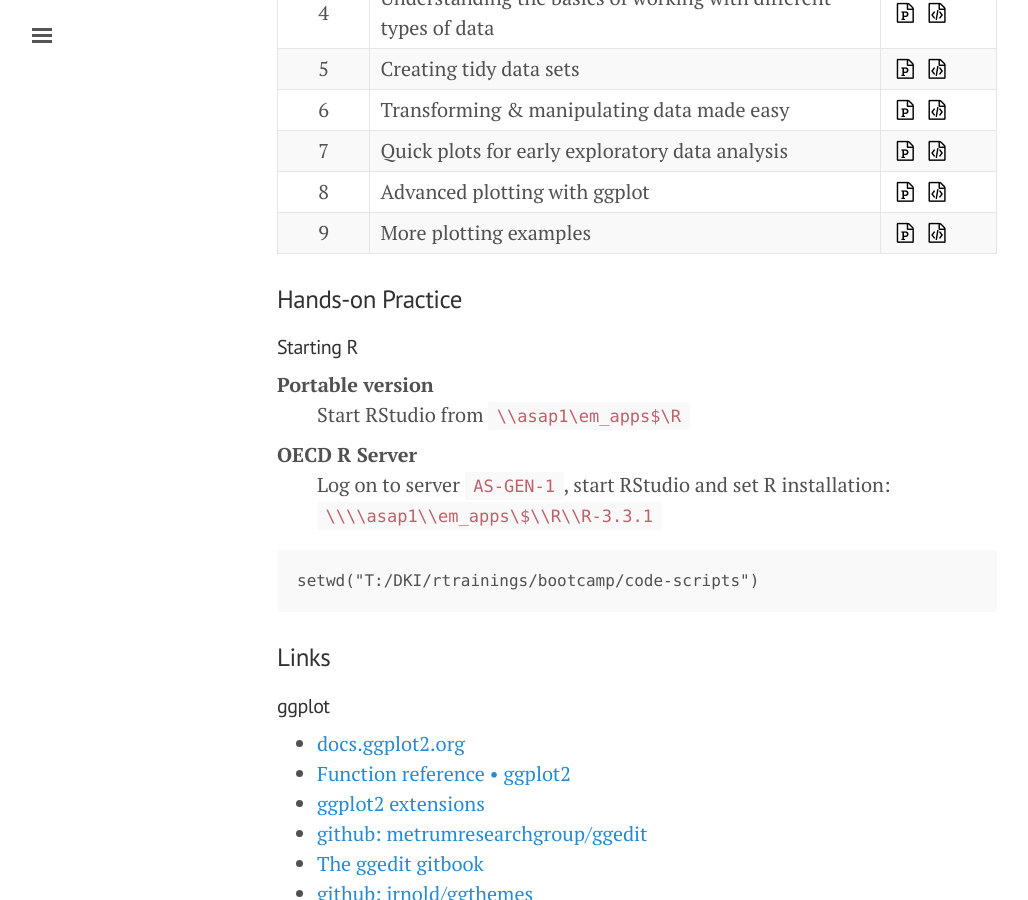
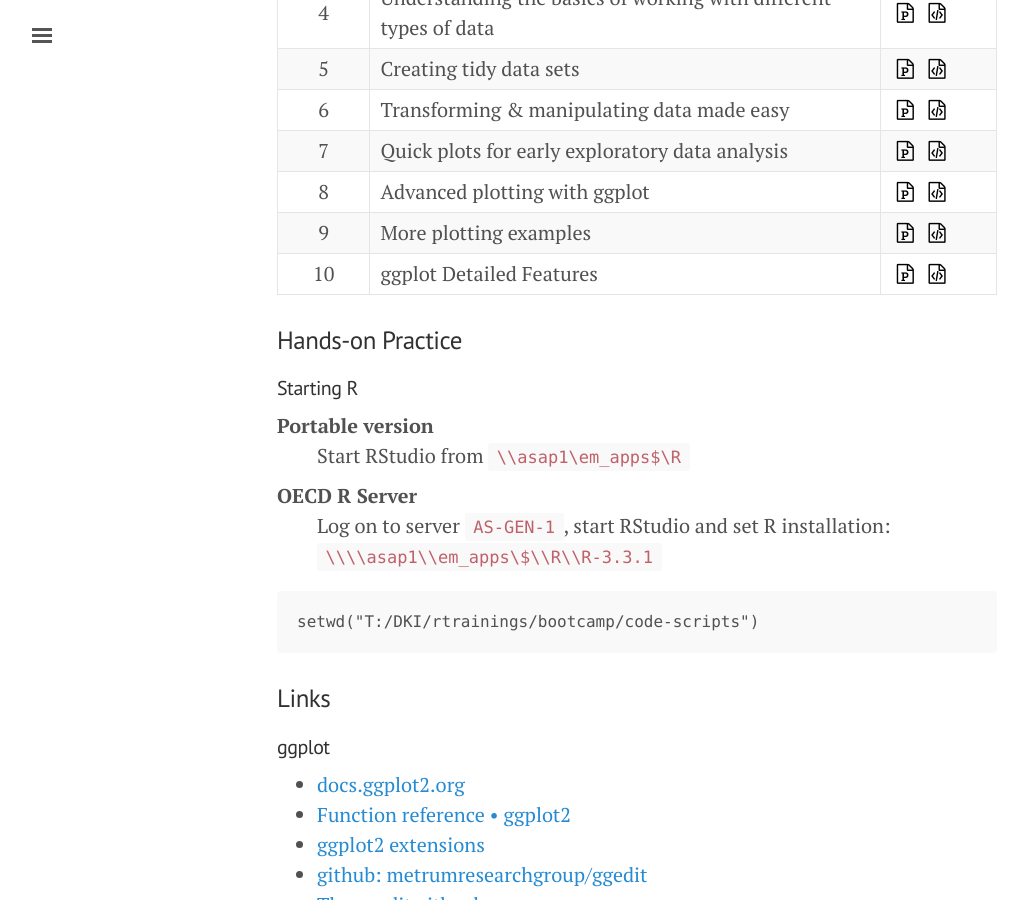
Before and after one commit to bowerth/boot-r, a Jekyll site: the page built from bootcamp/index.md, in a window 1280 px wide and 900 px high, scrolled down 1467 px. Shown: the whole window, without its empty margins (3-1031 px from the left). Built offline with Jekyll 4.4.1, drawn with Linux system fonts in a browser that asks for light colours; nearby versions of some CDN libraries; part of the change alters nothing that is shown.

Commit message:
add 10-ggplot-detailed-features

```diff
--- a/bootcamp/index.md
+++ b/bootcamp/index.md
@@ -59,9 +59,7 @@ You can download the required classroom material here: &nbsp; <a href="http://rb
 | 7 | Quick plots for early exploratory data analysis | <a href="bootcamp/7-quickplots" style="color:black;"><i class="fa fa-file-powerpoint-o" aria-hidden="true"></i></a> &nbsp; <a href="bootcamp/7-quickplots/7-quickplots.R" style="color:black;"><i class="fa fa-file-code-o" aria-hidden="true"></i></a> &nbsp;&nbsp;&nbsp;&nbsp;&nbsp;&nbsp; |
 | 8 | Advanced plotting with ggplot | <a href="bootcamp/8-ggplot" style="color:black;"><i class="fa fa-file-powerpoint-o" aria-hidden="true"></i></a> &nbsp; <a href="bootcamp/8-ggplot/8-ggplot.R" style="color:black;"><i class="fa fa-file-code-o" aria-hidden="true"></i></a> &nbsp;&nbsp;&nbsp;&nbsp;&nbsp;&nbsp; |
 | 9 | More plotting examples | <a href="bootcamp/9-moreplots" style="color:black;"><i class="fa fa-file-powerpoint-o" aria-hidden="true"></i></a> &nbsp; <a href="bootcamp/9-moreplots/9-moreplots.R" style="color:black;"><i class="fa fa-file-code-o" aria-hidden="true"></i></a> &nbsp;&nbsp;&nbsp;&nbsp;&nbsp;&nbsp; |
-
-<!-- | 9 | Case study 1: TiVA Country Notes | <a href="http://sti.rdata.work/report_icio_tiva_AUT.html" style="color:black;"><i class="fa fa-file-powerpoint-o" aria-hidden="true"></i></a> &nbsp; <a href="http://countrynote.rdata.work/articles/countrynote.html" style="color:black;"><i class="fa fa-file-code-o" aria-hidden="true"></i></a> &nbsp; <a href="https://github.com/bowerth/countrynote" style="color:black;"><i class="fa fa-database" aria-hidden="true"></i></a> | -->
-<!-- | 10 | Case study 2: scraping pap.fr | <a href="http://estate.rdata.work/articles/estate.html" style="color:black;"><i class="fa fa-file-powerpoint-o" aria-hidden="true"></i></a> &nbsp; <a href="https://raw.githubusercontent.com/bowerth/estate/master/vignettes/estate.Rmd" style="color:black;"><i class="fa fa-file-code-o" aria-hidden="true"></i></a> &nbsp; <a href="https://github.com/bowerth/estate" style="color:black;"><i class="fa fa-database" aria-hidden="true"></i></a> | -->
+| 10 | ggplot Detailed Features | <a href="bootcamp/10-ggplot-detailed-features" style="color:black;"><i class="fa fa-file-powerpoint-o" aria-hidden="true"></i></a> &nbsp; <a href="bootcamp/10-ggplot-detailed-features/10-ggplot-detailed-features.R" style="color:black;"><i class="fa fa-file-code-o" aria-hidden="true"></i></a> &nbsp;&nbsp;&nbsp;&nbsp;&nbsp;&nbsp; |
 
 
 ### Hands-on Practice
```
